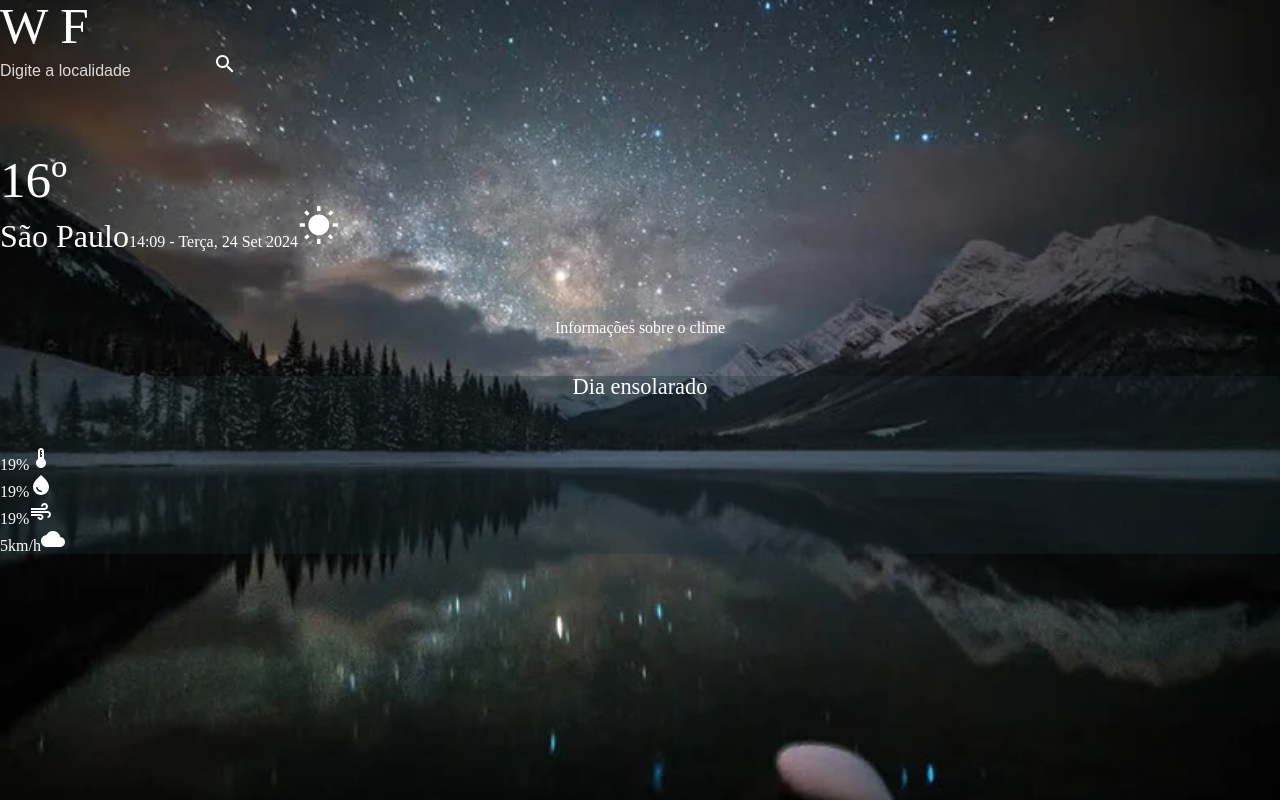
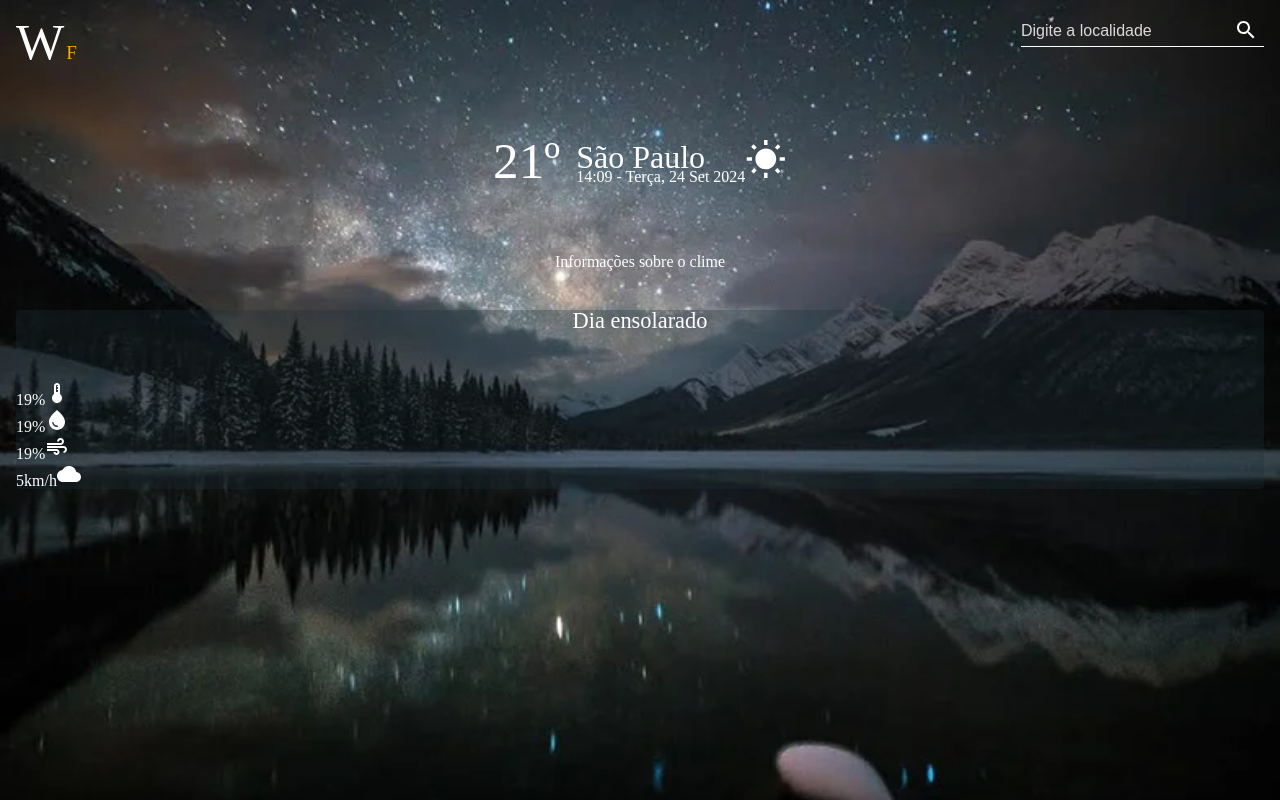
Before and after one commit to TiagoSilva34/Weather-App, a React (Vite) app: page / in a window 1280 px wide. Built offline with nearby package versions, Linux system fonts and the light colour scheme.

Commit message:
feat: adicionado classes padrões

```diff
--- a/src/App.tsx
+++ b/src/App.tsx
@@ -6,12 +6,12 @@ import './styles/App.css'
 
 function App() {
   return (
-    <div className='main'>
+    <div className='main p'>
         <LoadingSpinner />
-        <header className='weather_header'>
+        <header className='weather_header flex space-between align-center'>
           <div className='weather_header_logo'>
             <span className='weather_header_logo_title'>
-              W <span>F</span>
+              W <small className='relative'>F</small>
             </span>
           </div>
           <SearchBar />
--- a/src/components/SearchBar/index.tsx
+++ b/src/components/SearchBar/index.tsx
@@ -3,8 +3,8 @@ import SearchIcon from '@mui/icons-material/Search';
 const SearchBar = () => {
     return (
         <div className="search_bar_container">
-            <form className="search_bar_form">
-                <input type="text" className="search_bar_locale" placeholder='Digite a localidade' />
+            <form className="search_bar_form flex items-center b-bottom">
+                <input type="text" className="search_bar_locale font-regular" placeholder='Digite a localidade' />
                 <button className="search_bar_search">
                     <SearchIcon className='search_bar_icon_Search' />
                 </button>
--- a/src/components/WeatherLocale/index.tsx
+++ b/src/components/WeatherLocale/index.tsx
@@ -3,15 +3,15 @@ import WbSunnyIcon from '@mui/icons-material/WbSunny';
 const WeatherLocale = () => {
     return (
         <div className="weather_locale_container">
-           <section className='weather_locale_temperature_session'>
-                <span className='weather_locale_temperature'>16º</span>
-                <div className='weather_locale_locale_name'>
-                    <span className="weather_locale_city_name">São Paulo</span>
-                    <span className="weather_locale_date">14:09 - Terça, 24 Set 2024</span>
-                    <span className="weather_locale_icon">
-                        <WbSunnyIcon />
-                    </span>
+           <section className='weather_locale_temperature_session flex items-center justify-center'>
+                <span className='weather_locale_temperature pr font-regular'>21º</span>
+                <div className='weather_locale_locale_name column'>
+                    <span className="weather_locale_city_name relative font-regular">São Paulo</span>
+                    <span className="weather_locale_date font-regular">14:09 - Terça, 24 Set 2024</span>
                 </div>
+                <span className="weather_locale_icon">
+                    <WbSunnyIcon />
+                </span>
            </section>
         </div>
     )
```
